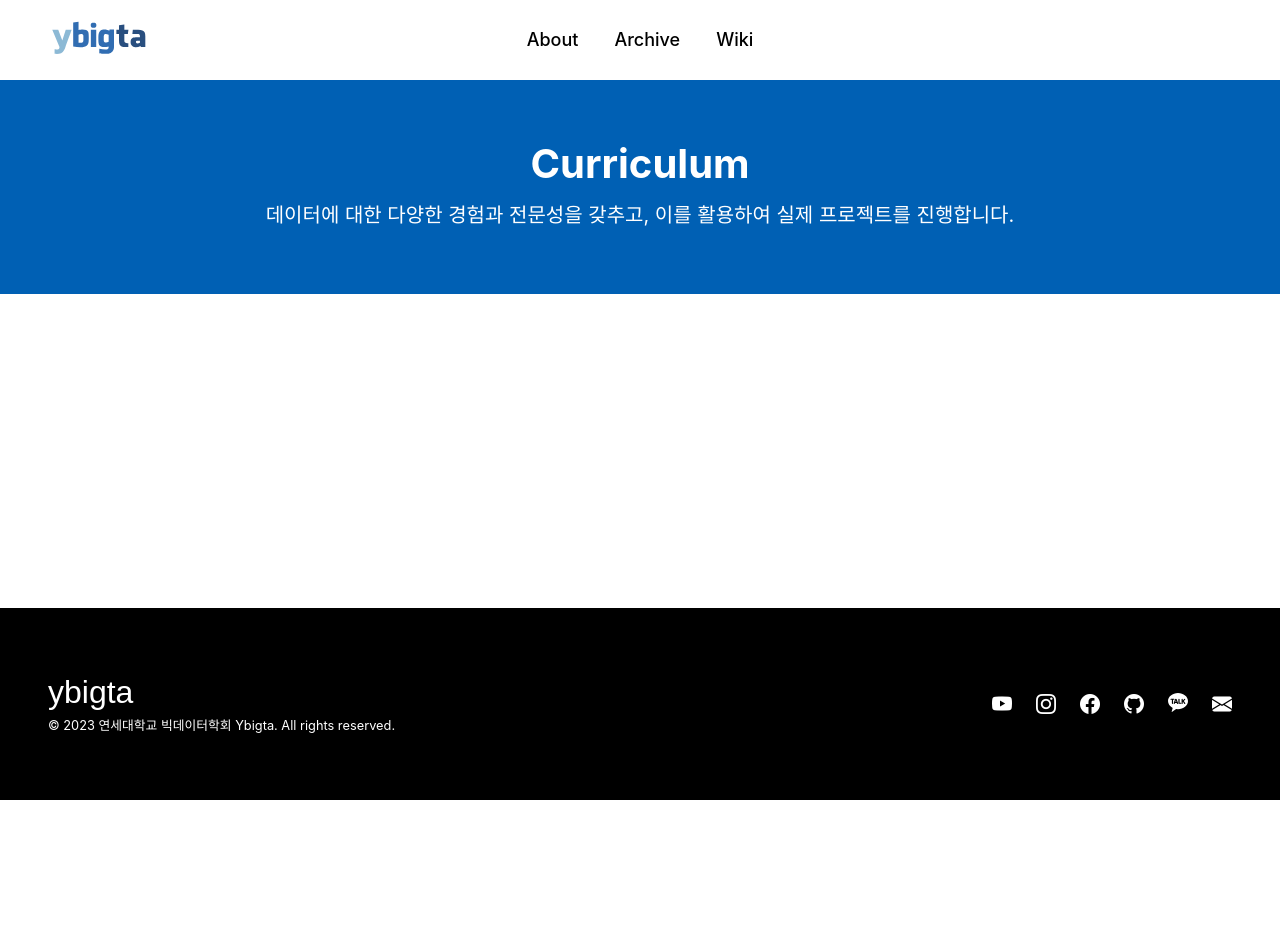
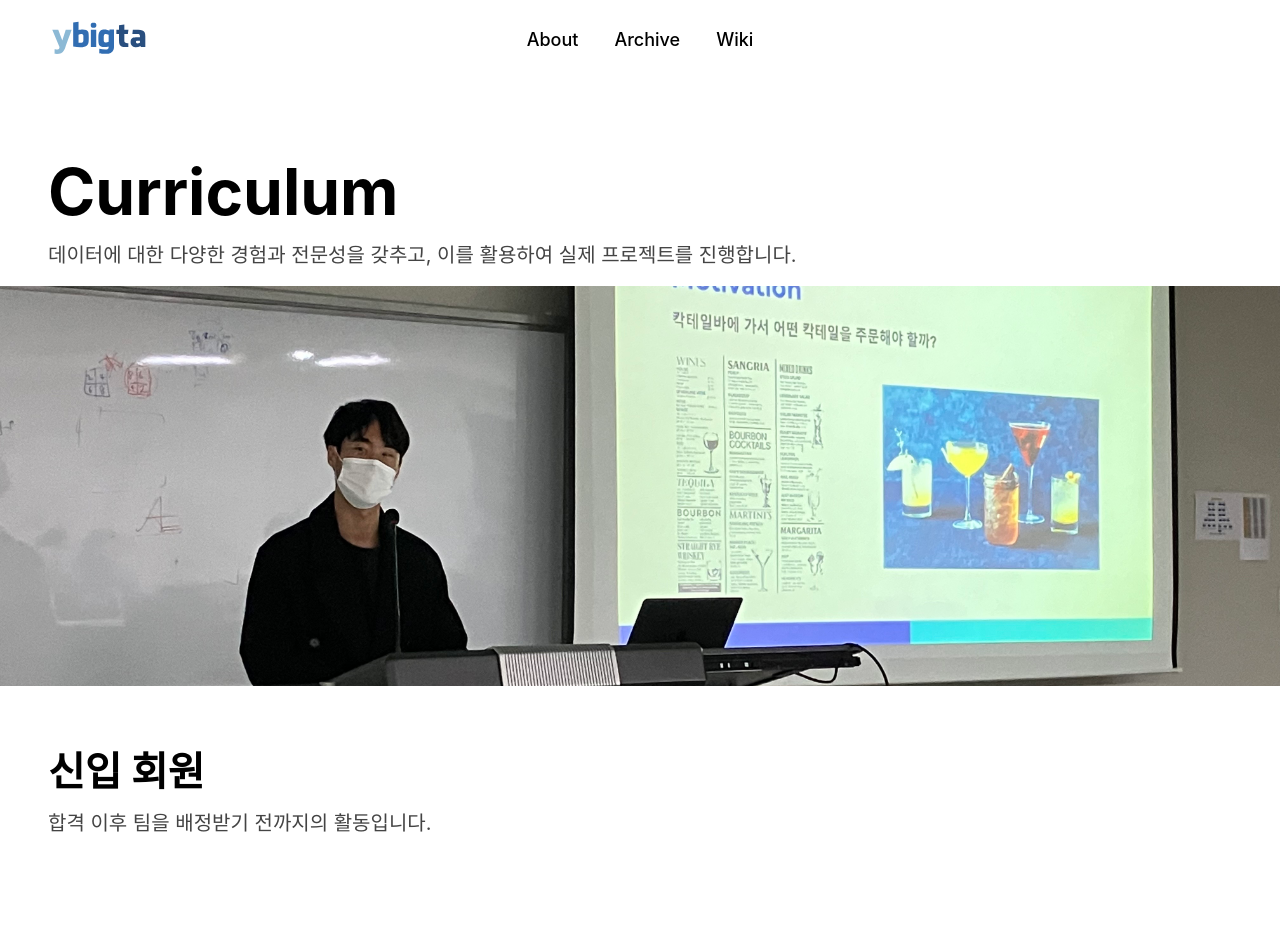
Before and after one commit to YBIGTA/ybigta.org, a SvelteKit app: page /curriculum in a window 1280 px wide. Shown: the top 931 px of the page. Before the commit the page ends 800 px from the top, so only its background shows below. Built offline with nearby package versions, Linux system fonts and the light colour scheme; a web font is replaced by a local one.

Commit message:
커리큘럼 페이지 구성

```diff
--- a/package.json
+++ b/package.json
@@ -1,5 +1,5 @@
 {
-	"name": "ybigta",
+	"name": "ybigta.org",
 	"version": "0.0.1",
 	"private": true,
 	"scripts": {
--- a/src/lib/layout/PageSection.svelte
+++ b/src/lib/layout/PageSection.svelte
@@ -2,7 +2,14 @@
 	<h3>
 		<slot name="title" />
 	</h3>
-	<slot name="content" />
+	{#if $$slots.desc}
+		<p>
+			<slot name="desc" />
+		</p>
+	{/if}
+	{#if $$slots.content}
+		<slot name="content" />
+	{/if}
 </section>
 
 <style>
@@ -10,6 +17,13 @@
 		width: 100%;
 		padding: 4rem 3rem 2rem 3rem;
 	}
+	p {
+		font-size: 1.25rem;
+		font-weight: 400;
+		line-height: 1.5;
+		margin-top: -0.5rem;
+		color: #444;
+	}
 	h3 {
 		font-size: 2.5rem;
 		font-weight: 700;
--- a/src/lib/layout/PageTitle.svelte
+++ b/src/lib/layout/PageTitle.svelte
@@ -1,9 +1,16 @@
 <section class="page-title">
 	<h2>
-		<slot />
+		<slot name="title" />
 	</h2>
+	{#if $$slots.desc}
+		<p>
+			<slot name="desc" />
+		</p>
+	{/if}
 	{#if $$slots.image}
-		<slot name="image" />
+		<div class="image-container">
+			<slot name="image" />
+		</div>
 	{/if}
 </section>
 
@@ -20,6 +27,16 @@
 		font-weight: 700;
 		line-height: 1.5;
 		margin: 0 3rem;
-		margin-bottom: 1rem;
+	}
+	p {
+		font-size: 1.25rem;
+		font-weight: 400;
+		line-height: 1.5;
+		color: #444;
+		margin: 0 3rem;
+	}
+
+	.image-container {
+		margin-top: 1rem;
 	}
 </style>
--- a/src/routes/curriculum/+page.svelte
+++ b/src/routes/curriculum/+page.svelte
@@ -1,37 +1,40 @@
 <script>
+	import PageSection from '$lib/layout/PageSection.svelte';
+	import PageTitle from '$lib/layout/PageTitle.svelte';
 	import Seo from '$lib/layout/Seo.svelte';
 </script>
 
-<Seo title="Curriculum" />
-<section>
-	<h2>Curriculum</h2>
-	<p>데이터에 대한 다양한 경험과 전문성을 갖추고, 이를 활용하여 실제 프로젝트를 진행합니다.</p>
-</section>
+<Seo
+	title="Curriculum"
+	desc="데이터에 대한 다양한 전문성을 갖추고, 이를 활용한 프로젝트를 진행합니다."
+/>
+
+<PageTitle>
+	<span slot="title">Curriculum</span>
+	<span slot="desc">
+		데이터에 대한 다양한 경험과 전문성을 갖추고, 이를 활용하여 실제 프로젝트를 진행합니다.
+	</span>
+	<img src="/images/curriculum.jpeg" alt="curriculum" slot="image" />
+</PageTitle>
+<PageSection>
+	<span slot="title">신입 회원</span>
+	<span slot="desc">합격 이후 팀을 배정받기 전까지의 활동입니다.</span>
+</PageSection>
+<PageSection>
+	<span slot="title">정규 회원</span>
+	<span slot="desc">팀을 배정받은 이후의 활동입니다.</span>
+</PageSection>
+<div class="placeholder" />
 
 <style>
-	section {
-		display: flex;
-		flex-direction: column;
-		align-items: center;
-		justify-content: center;
-
+	img {
 		width: 100%;
-		padding: 4rem 3rem;
-
-		background-color: rgb(0, 96, 180);
-		color: #fff;
+		height: 400px;
+		object-fit: cover;
+		object-position: 50% 40%;
 	}
 
-	h2 {
-		font-size: 2.5rem;
-		font-weight: 700;
-		margin-bottom: 1rem;
-	}
-
-	p {
-		font-size: 1.25rem;
-		font-weight: 400;
-		line-height: 1.5;
-		text-align: center;
+	div.placeholder {
+		height: 100px;
 	}
 </style>
--- a/src/routes/recruiting/+page.svelte
+++ b/src/routes/recruiting/+page.svelte
@@ -10,7 +10,7 @@
 
 <Seo title="Recruiting" />
 <PageTitle>
-	Recruiting
+	<span slot="title">Recruiting</span>
 	<img src="/images/recruiting.jpeg" alt="recruiting" slot="image" />
 </PageTitle>
 <PageSection>
```
Also changed, not shown: static/images/curriculum.jpeg (added), 1 other file (tests, documents, lock files or other folders).
